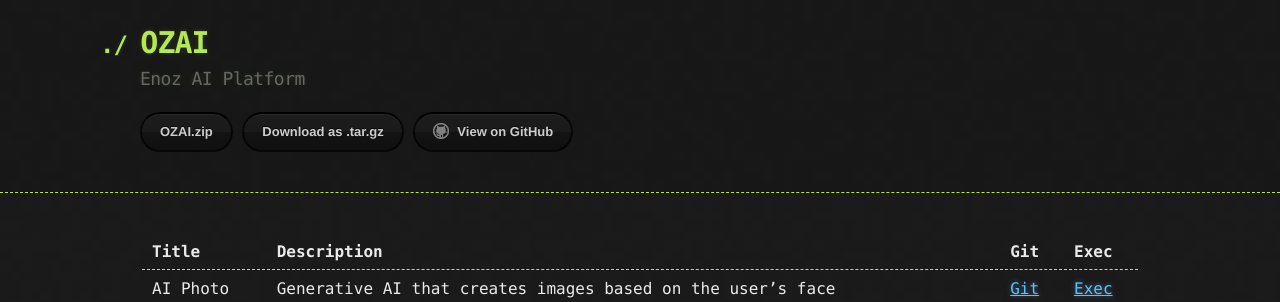
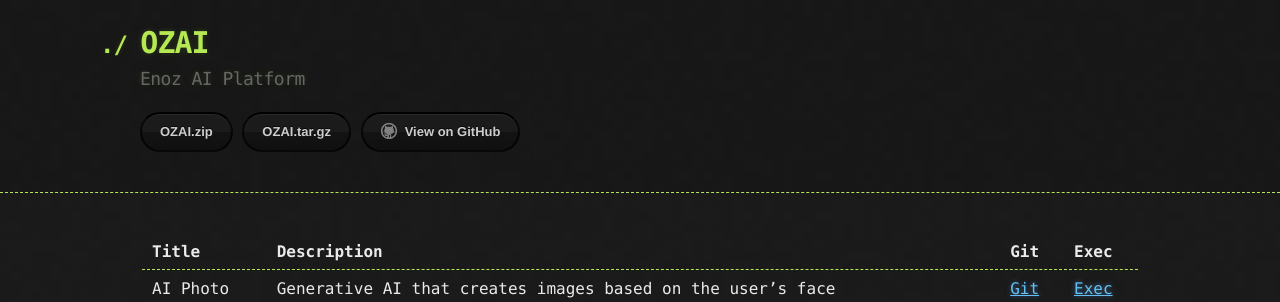
Before and after one commit to enozdev/enoz.github.io, a Jekyll site: the page built from index.md, in a window 1280 px wide. Shown: the top 302 px of the page. Built offline with Jekyll 4.4.1, drawn with Linux system fonts in a browser that asks for light colours; part of the change alters nothing that is shown.

Commit message:
Feat: 다운로드 링크 업데이트

```diff
--- a/_layouts/default.html
+++ b/_layouts/default.html
@@ -22,9 +22,9 @@
         <section id="downloads">
           {% if site.show_downloads %}
             <a href="{{ site.github.zip_url }}" class="btn">OZAI.zip</a>
-            <a href="{{ site.github.tar_url }}" class="btn">Download as .tar.gz</a>
+            <a href="{{ site.github.tar_url }}" class="btn">OZAI.tar.gz</a>
           {% endif %}
-          <a href="{{ https://github.com/enozdev }}" class="btn btn-github"><span class="icon"></span>View on GitHub</a>
+          <a href="https://github.com/enozdev" class="btn btn-github"><span class="icon"></span>View on GitHub</a>
         </section>
       </div>
     </header>
--- a/index.md
+++ b/index.md
@@ -4,7 +4,7 @@ layout: default
 
 | Title        | Description         | Git | Exec |
 |:-------------|:------------------|:------|:------|
-| AI Photo     | Generative AI that creates images based on the user's face | [Git](https://github.com/enozdev)  | [Exec](http://www.naver.com)  |
-| AI Photo     | Generative AI that creates images based on the user's face | [Git](https://github.com/enozdev)  | [Exec](http://www.naver.com)  |
-| AI Photo     | Generative AI that creates images based on the user's face | [Git](https://github.com/enozdev)  | [Exec](http://www.naver.com)  |
-| AI Photo     | Generative AI that creates images based on the user's face | [Git](https://github.com/enozdev)  | [Exec](http://www.naver.com)  |
+| AI Photo     | Generative AI that creates images based on the user's face | [Git](https://github.com/enozdev/Yolo_Web)  | [Exec](https://enozdev.github.io/Yolo_Web/)  |
+| AI Photo     | Generative AI that creates images based on the user's face | [Git](https://github.com/enozdev/Yolo_Web)  | [Exec](https://enozdev.github.io/Yolo_Web/)  |
+| AI Photo     | Generative AI that creates images based on the user's face | [Git](https://github.com/enozdev/Yolo_Web)  | [Exec](https://enozdev.github.io/Yolo_Web/)  |
+| AI Photo     | Generative AI that creates images based on the user's face | [Git](https://github.com/enozdev/Yolo_Web)  | [Exec](https://enozdev.github.io/Yolo_Web/)  |
```
